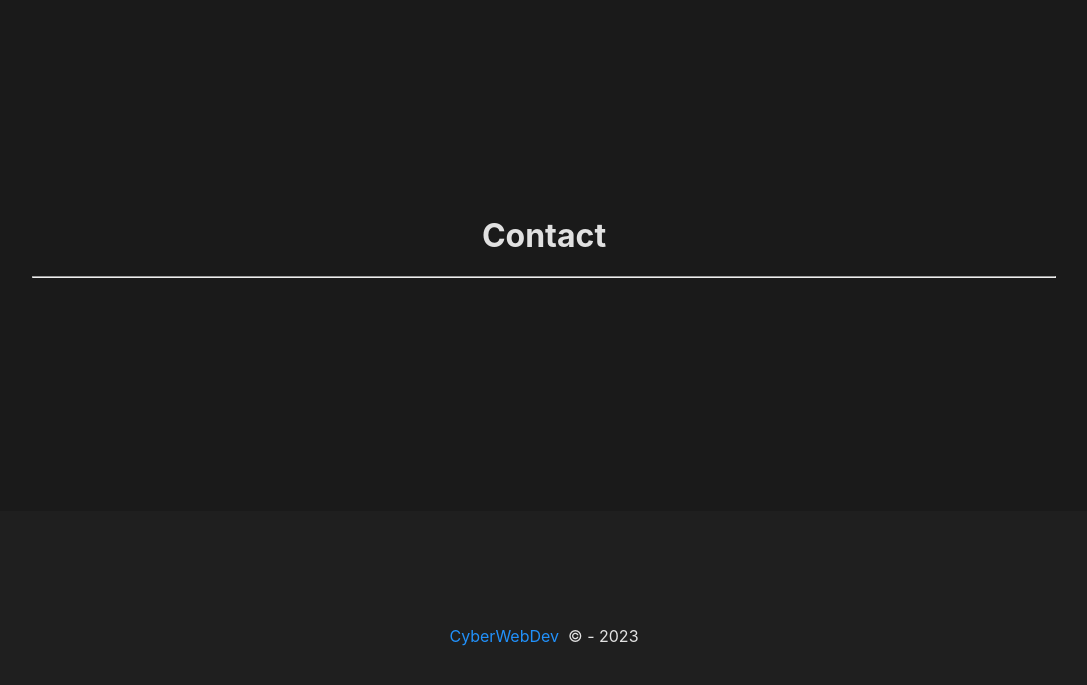
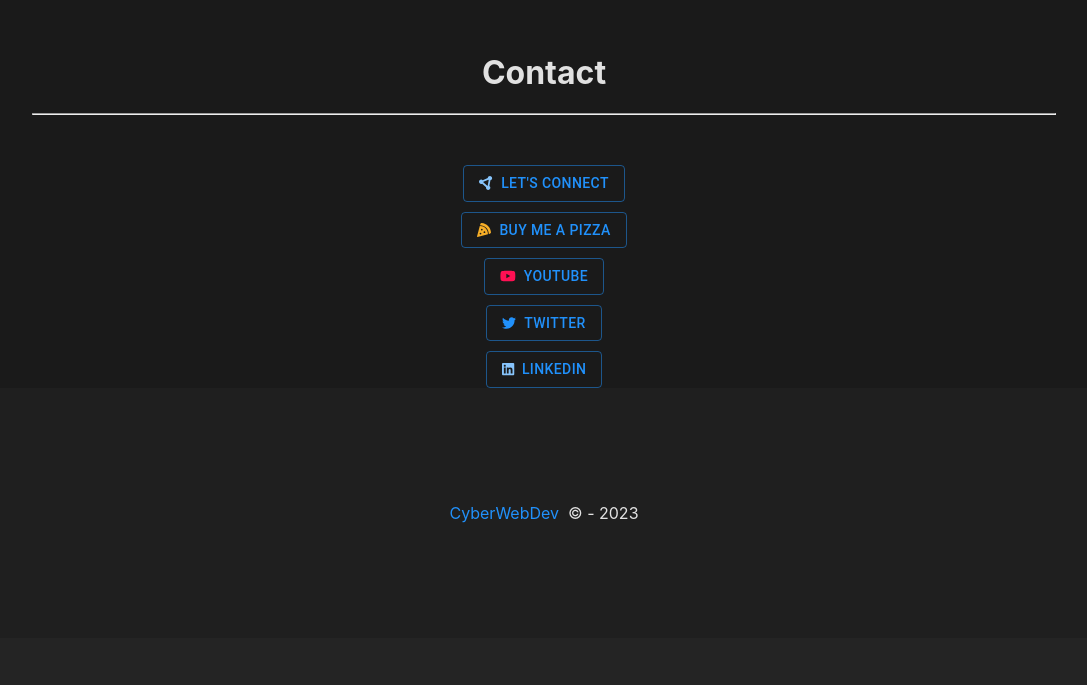
Before and after one commit to Clemix37/Portfolio, a React (Vite) app: page / in a window 1280 px wide. Shown: the part 1991-2676 px from the top of the page, without its empty margins (96-1183 px from the left). After the commit the page ends 2629 px from the top, so only its background shows below. Built offline with nearby package versions, Linux system fonts and the light colour scheme.

Commit message:
Contact section

```diff
--- a/src/About/About.css
+++ b/src/About/About.css
@@ -1,5 +1,5 @@
 #about {margin-top:20px;}
-.legend{margin-bottom:20px;}
+.legend{margin-bottom:40px;}
 .legend .ligne {font-size:20px;}
 
 @media screen and (max-width: 1000px) {
--- a/src/Contact/Contact.css
+++ b/src/Contact/Contact.css
@@ -1 +1,5 @@
-#contact {min-height: 500px;}
+#contact {
+    min-height: 300px;
+}
+
+.ligne-btn {padding-top:10px;}
--- a/src/Contact/Contact.tsx
+++ b/src/Contact/Contact.tsx
@@ -1,6 +1,35 @@
+import Links from "../Links";
 import "./Contact.css";
+import {Button} from "@mui/material";
 
 export function Contact(){
+
+    const redirigerVersUrl = (url:string, newTab:boolean = true) => {
+        window.open(url, newTab ? "_blank" : "_self");
+    };
+
+    // eslint-disable-next-line @typescript-eslint/no-explicit-any
+    const handleClickContact = (e:any):void => {
+        window.location.href = "mailto:clementix01@gmail.com";
+        e.preventDefault();
+    };
+
+    const handleClickBuyMe = ():void => {
+        redirigerVersUrl(Links.buyMe);
+    };
+
+    const handleClickYoutube = ():void => {
+        redirigerVersUrl(Links.youtube);
+    };
+
+    const handleClickTwitter = ():void => {
+        redirigerVersUrl(Links.twitter);
+    };
+
+    const handleClickLinkedin = ():void => {
+        redirigerVersUrl(Links.linkedin);
+    };
+
     return (
         <div id="contact" className="ligne">
             <div className="colonne">
@@ -8,6 +37,36 @@ export function Contact(){
                     <h1>Contact</h1>
                 </div>
                 <hr className="separator" />
+                <div className="ligne">
+                    <Button onClick={handleClickContact} variant="outlined" color="secondary">
+                        <i className="fa-solid fa-circle-nodes margin-right-icon color-secondary-variation"></i>
+                        Let's connect
+                    </Button>
+                </div>
+                <div className="ligne ligne-btn">
+                    <Button onClick={handleClickBuyMe} variant="outlined" color="secondary">
+                        <i className="fa-solid fa-pizza-slice margin-right-icon color-warning"></i>
+                        Buy me a Pizza
+                    </Button>
+                </div>
+                <div className="ligne ligne-btn">
+                    <Button onClick={handleClickYoutube} variant="outlined" color="secondary">
+                        <i className="fa-brands fa-youtube margin-right-icon color-error"></i>
+                        Youtube
+                    </Button>
+                </div>
+                <div className="ligne ligne-btn">
+                    <Button onClick={handleClickTwitter} variant="outlined" color="secondary">
+                        <i className="fa-brands fa-twitter margin-right-icon color-secondary"></i>
+                        Twitter
+                    </Button>
+                </div>
+                <div className="ligne ligne-btn">
+                    <Button onClick={handleClickLinkedin} variant="outlined" color="secondary">
+                        <i className="fa-brands fa-linkedin margin-right-icon color-secondary-variation"></i>
+                        Linkedin
+                    </Button>
+                </div>
             </div>
         </div>
     );
--- /dev/null
+++ b/src/Links.tsx
@@ -0,0 +1,15 @@
+const Links:{
+    youtube: string,
+    linkedin: string,
+    buyMe: string,
+    github: string,
+    twitter: string,
+} = {
+    youtube: "https://www.youtube.com/channel/UCr6FJ-upHVcTPpC0ZJdpW0w",
+    linkedin: "https://www.linkedin.com/in/clement-theret/",
+    buyMe: "https://www.buymeacoffee.com/cyberwebdex",
+    github: "https://github.com/Clemix37",
+    twitter: "https://twitter.com/WebdevCyber",
+};
+
+export default Links;
--- a/src/UsefulLinks/UsefulLinks.tsx
+++ b/src/UsefulLinks/UsefulLinks.tsx
@@ -1,28 +1,22 @@
 import { IconButton } from "@mui/material";
 import "./UsefulLinks.css";
-// import CodeRoundedIcon from "@mui/icons-material/CodeRounded";
+import Links from "../Links";
 
 export function UsefulLinks() {
     return (
         <div className="colonne" id="useful-links">
-            <IconButton aria-label="Code" color="secondary" title="Youtube" href="https://www.youtube.com/channel/UCr6FJ-upHVcTPpC0ZJdpW0w" target="_blank">
+            <IconButton aria-label="Youtube" color="secondary" title="Youtube" href={Links.youtube} target="_blank">
                 <i className="fa-brands fa-youtube"></i>
             </IconButton>
-            <IconButton aria-label="Code" color="secondary" title="Github" href="https://github.com/Clemix37" target="_blank">
+            <IconButton aria-label="Github" color="secondary" title="Github" href={Links.github} target="_blank">
                 <i className="fa-brands fa-github"></i>
             </IconButton>
-            <IconButton aria-label="Code" color="secondary" title="Twitter" href="https://twitter.com/WebdevCyber" target="_blank">
+            <IconButton aria-label="Twitter" color="secondary" title="Twitter" href={Links.twitter} target="_blank">
                 <i className="fa-brands fa-twitter"></i>
             </IconButton>
-            <IconButton aria-label="Code" color="secondary" title="Linkedin" href="https://www.linkedin.com/in/clement-theret/" target="_blank">
+            <IconButton aria-label="Linkedin" color="secondary" title="Linkedin" href={Links.linkedin} target="_blank">
                 <i className="fa-brands fa-linkedin"></i>
             </IconButton>
-            {/* <IconButton aria-label="Code" color="secondary" title="Other">
-                <CodeRoundedIcon />
-            </IconButton>
-            <IconButton aria-label="Code" color="secondary" title="Github">
-                <i className="fa-brands fa-github"></i>
-            </IconButton> */}
         </div>
     );
 }
--- a/src/assets/css/colors.css
+++ b/src/assets/css/colors.css
@@ -23,7 +23,9 @@
 
 .color-primary{color:var(--primary);}
 .color-secondary{color:var(--secondary);}
+.color-secondary-variation{color:var(--secondary-variation);}
 .color-tertiary{color:var(--tertiary);}
 .color-yellow{color:var(--yellow);}
+.color-error{color:var(--erreur);}
 .color-success{color:var(--success);}
 .color-warning{color:var(--warning);}
```
